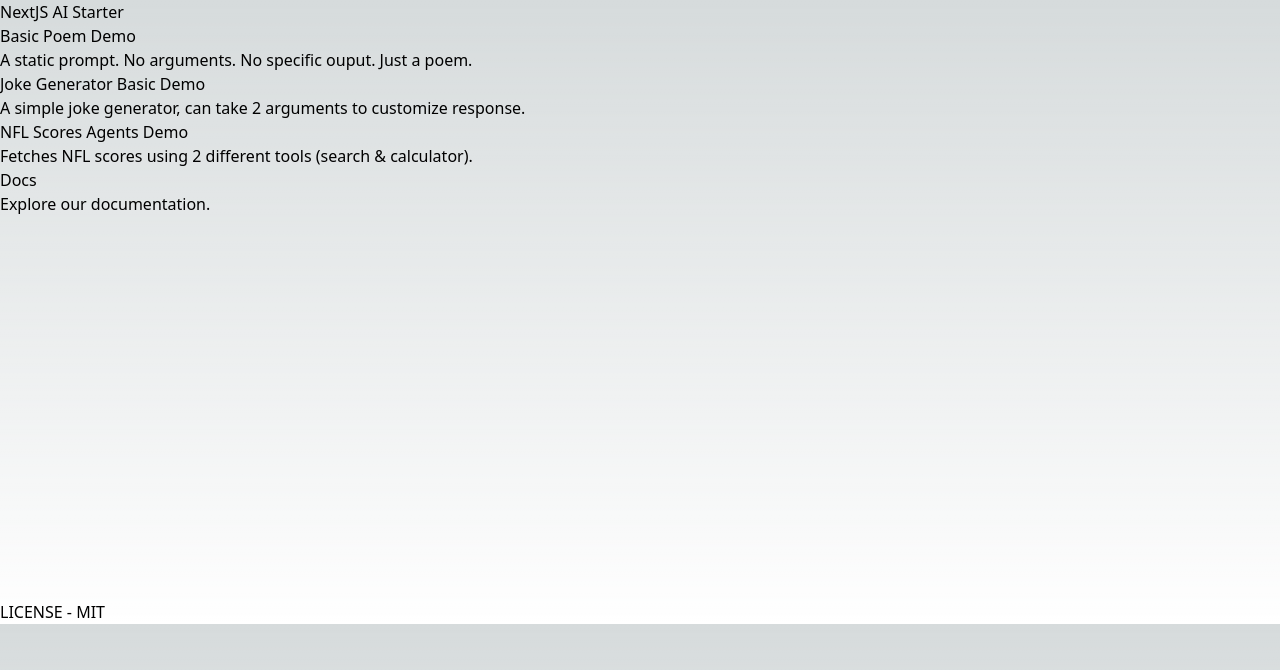
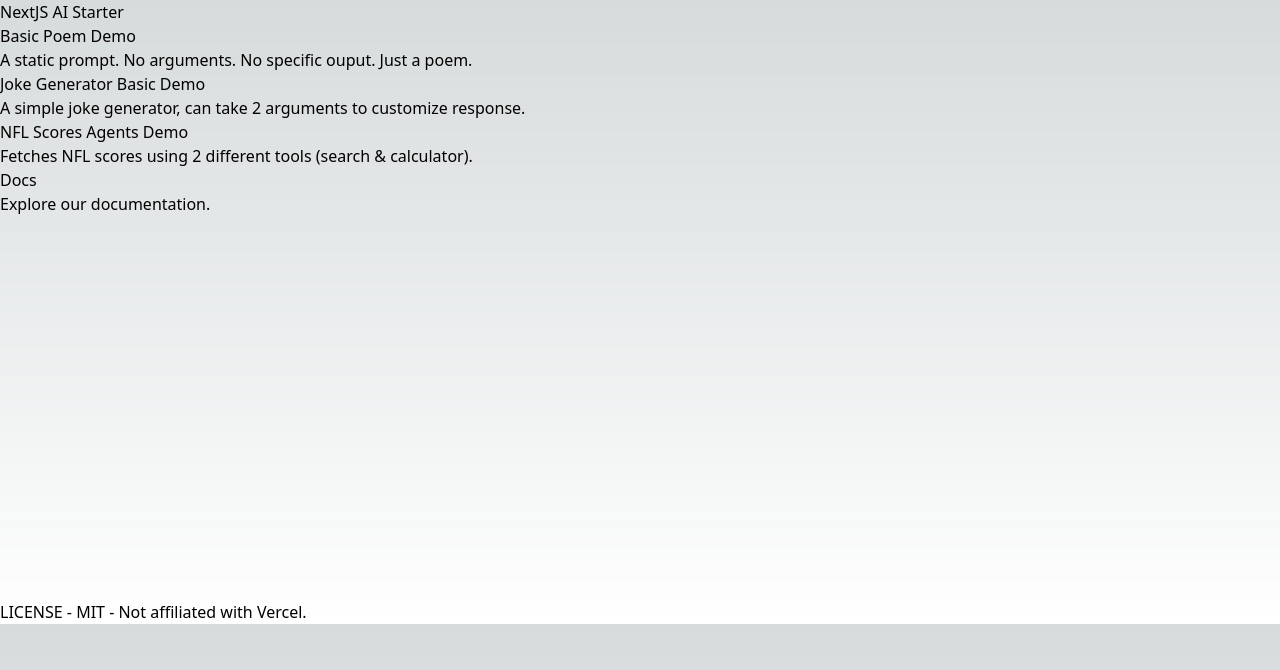
Before and after one commit to BLamy/nextjs-ai-starter, a Next.js app: page / in a window 1280 px wide. Shown: the top 670 px of the page. Built offline with nearby package versions, Linux system fonts and the light colour scheme.

Commit message:
add pip install to preinstall

```diff
--- a/package.json
+++ b/package.json
@@ -4,8 +4,8 @@
   "private": true,
   "scripts": {
     "dev": "next dev",
-    "build": "pip install -r requirements.txt && next build",
-    "build:local": "pip3 install -r requirements.txt && next build",
+    "build": "pip install guardrails-ai && next build",
+    "build:local": "pip3 install guardrails-ai && next build",
     "test": "jest",
     "start": "next start",
     "lint": "next lint"
--- a/src/app/layout.tsx
+++ b/src/app/layout.tsx
@@ -23,7 +23,7 @@
         {children}
         <footer className="mt-10 py-6 bg-gradient-to-r from-blue-600 to-indigo-600 text-white">
           <div className="container mx-auto text-center">
-            <p><a href="https://github.com/BLamy/nextjs-ai-starter/blob/main/LICENSE">LICENSE - MIT</a></p>
+            <p><a href="https://github.com/BLamy/nextjs-ai-starter/blob/main/LICENSE">LICENSE - MIT</a> - Not affiliated with Vercel.</p>
           </div>
         </footer>
       </body>
```
